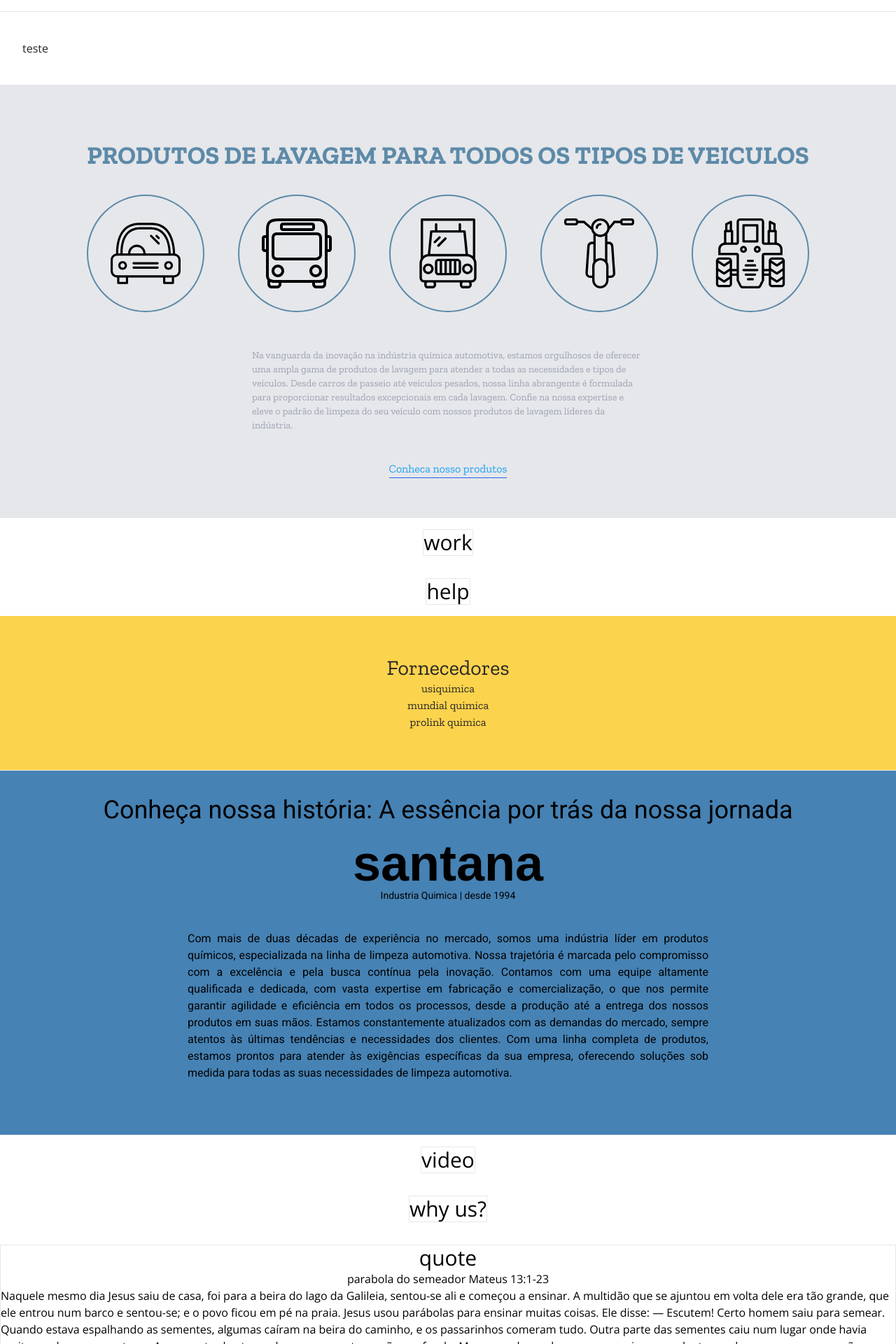
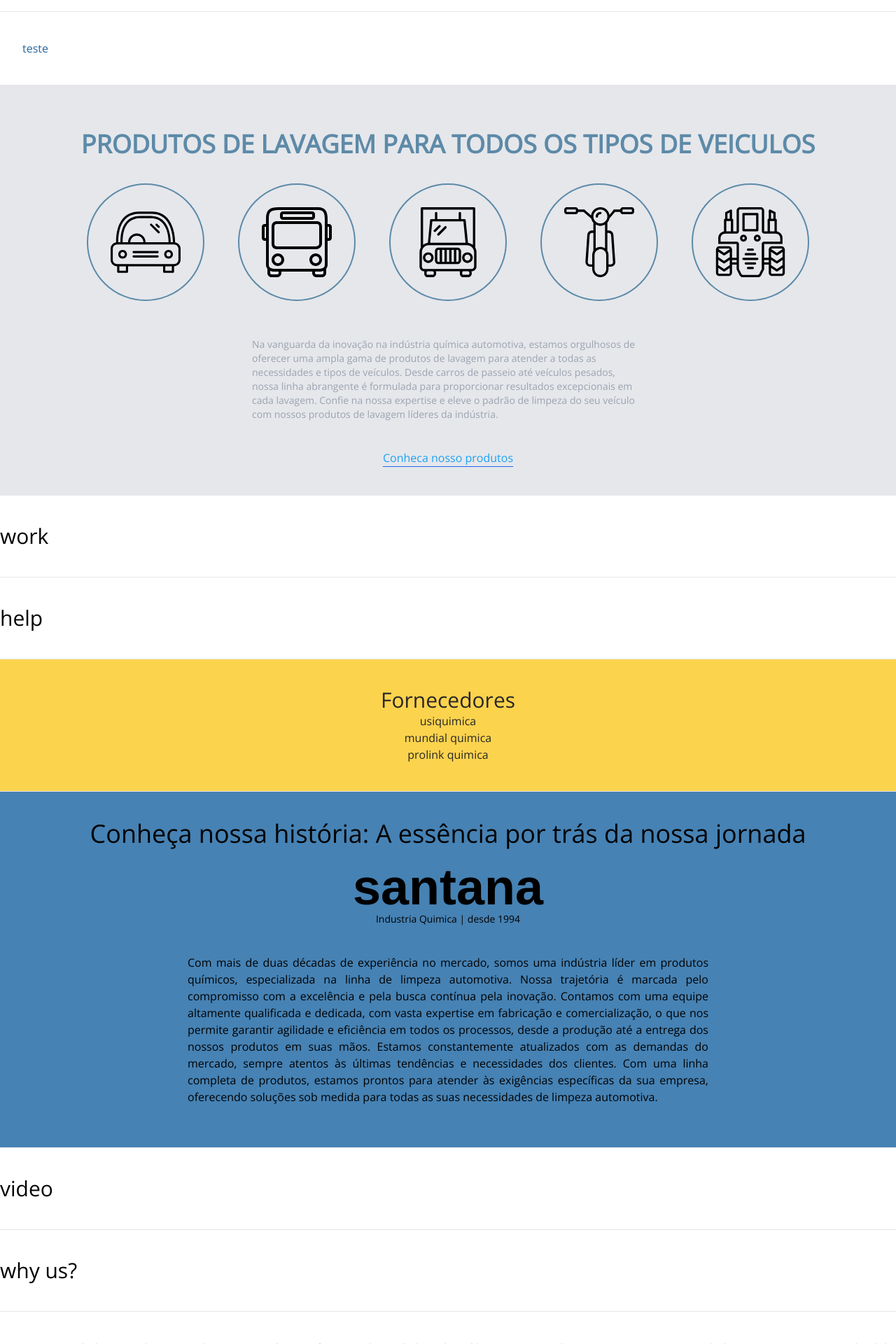
Before and after one commit to jcsj89/front-santana, a Next.js app: page / in a window 1280 px wide. Shown: the part 580-2500 px from the top of the page at 70% size. Built offline with nearby package versions, Linux system fonts and the light colour scheme; a web font is replaced by a local one.

Commit message:
18.10.24

```diff
--- a/src/app/(public)/page.tsx
+++ b/src/app/(public)/page.tsx
@@ -3,7 +3,6 @@ import SectionContact from "@/components/site/home/sections/ContactSection";
 import HeroSection from "@/components/site/home/sections/HeroSection";
 import KindCarsSection from "@/components/site/home/sections/KindCarsSection";
 import SessionBase from "@/components/site/home/SessionBase";
-import { roboto, zilla_Slab } from "@/utils/fonts";
 
 export default function Home() {
   return (
@@ -12,50 +11,47 @@ export default function Home() {
         <HeroSection />
       </SessionBase>
 
-      <SessionBase className="p-8 text-[#282626]">
+      <SessionBase className="p-8 text-[#26669e]">
         <h2>teste</h2>
       </SessionBase>
+
       {/* second section - about kind of cars us worked */}
-      <div
-        className={`flex border-b w-full
-        bg-gray-200 py-14 text-[#282626]
-        ${zilla_Slab.className}`}
-      >
+      <SessionBase className="bg-gray-200">
         <KindCarsSection />
-      </div>
+      </SessionBase>
 
-      <div className="flex border my-4 justify-center items-center">
+      <SessionBase>
         <h1 className="text-3xl">work</h1>
-      </div>
-      <div className="flex border my-4 justify-center items-center">
+      </SessionBase>
+
+      <SessionBase>
         <h1 className="text-3xl">help</h1>
-      </div>
-      <div
-        className={`flex flex-col justify-center items-center border-b w-full
-        bg-amber-300 py-14 text-[#282626]
-        ${zilla_Slab.className}`}
-      >
+      </SessionBase>
+
+      <SessionBase className="flex-col justify-center items-center bg-amber-300 text-[#282626]">
         <h1 className="text-3xl">Fornecedores</h1>
         <p>usiquimica</p>
         <p>mundial quimica</p>
         <p>prolink quimica</p>
-      </div>
+      </SessionBase>
 
       {/* section about us */}
-      <div
-        className={`flex flex-col justify-center items-center
-        border-b w-full py-9 pb-14
-        bg-[#4682b4] ${roboto.className}`}
+      <SessionBase
+        className={`flex-col justify-center items-center bg-[#4682b4] `}
+        font={"roboto.className"}
       >
         <AboutUsSection />
-      </div>
-      <div className="flex border my-4 justify-center items-center">
+      </SessionBase>
+
+      <SessionBase>
         <h1 className="text-3xl">video</h1>
-      </div>
-      <div className="flex border my-4 justify-center items-center">
+      </SessionBase>
+
+      <SessionBase>
         <h1 className="text-3xl">why us?</h1>
-      </div>
-      <div className="flex flex-col border my-4 justify-center items-center">
+      </SessionBase>
+
+      <SessionBase>
         <h1 className="text-3xl">quote</h1>
         <h2>parabola do semeador Mateus 13:1-23 </h2>
         <p>
@@ -106,46 +102,16 @@ export default function Home() {
           outras, sessenta; e ainda outras, trinta vezes mais do que foi
           semeado.
         </p>
-      </div>
-      <div className="flex border my-4 justify-center items-center">
+      </SessionBase>
+
+      <SessionBase>
         <h1 className="text-3xl">get in touch</h1>
-      </div>
+      </SessionBase>
 
       {/* section contact */}
-      <div
-        className={`flex flex-col justify-center items-center
-        border-b w-full py-9 pb-14
-         bg-gray-200 ${roboto.className}`}
-      >
+      <SessionBase className="bg-gray-200 flex-col justify-center items-center">
         <SectionContact />
-      </div>
-
-      <div className="flex ">
-        <div className="w-1/3 border p-3">
-          <h2>O que voce pode encontrar na Santana Quimica?</h2>
-          <p>
-            Lorem ipsum dolor sit amet consectetur adipisicing elit. Voluptatem
-            sit est officia sed ipsam, quos placeat beatae voluptatibus natus
-            aspernatur veritatis, libero molestias possimus quidem asperiores,
-            dolorem non laboriosam atque.
-          </p>
-        </div>
-        <div className="w-1/3 border p-3">
-          <h2>Nosso diferencial</h2>p Lorem ipsum dolor sit amet consectetur
-          adipisicing elit. Asperiores, consequatur rem. Ipsa ab sapiente dicta
-          similique fuga aspernatur, consectetur optio quaerat iusto molestias,
-          magnam doloremque vero libero est distinctio quisquam?
-        </div>
-        <div className="w-1/3 border p-3">
-          <h2>O que voce pode encontrar na Santana Quimica?</h2>
-          <p>
-            Lorem ipsum dolor sit amet consectetur adipisicing elit. Dolor,
-            nulla. Odit consectetur dolorum, assumenda dolore perferendis
-            maxime. Distinctio cumque optio exercitationem nostrum quae natus
-            rerum, officiis ab inventore odio aliquid.
-          </p>
-        </div>
-      </div>
+      </SessionBase>
     </main>
   );
 }
--- a/src/components/site/home/SessionBase.tsx
+++ b/src/components/site/home/SessionBase.tsx
@@ -1,11 +1,14 @@
 interface ISessionBase {
   className?: string;
   children?: any;
+  font?: string;
 }
 
 const SessionBase = (props: ISessionBase) => {
   return (
-    <div className={`${props.className} flex border-b w-full py-10`}>
+    <div
+      className={`${props.className} ${props.font} flex border-b w-full py-10`}
+    >
       {props.children}
     </div>
   );
--- a/src/components/site/home/sections/ContactSection.tsx
+++ b/src/components/site/home/sections/ContactSection.tsx
@@ -1,13 +1,14 @@
-'use client'
+"use client";
 
-import ContactForm from '@/components/form/ContactForm';
-import Image from 'next/image';
-import React from 'react'
+import ContactForm from "@/components/form/ContactForm";
+import Image from "next/image";
 
 const SectionContact = () => {
   return (
     <>
-      <h1 className="text-4xl uppercase">Precisa falar conosco ?</h1>
+      <h1 className="text-4xl uppercase border border-red-700">
+        Precisa falar conosco ?
+      </h1>
 
       <div className="flex justify-center items-center w-full p-10 ">
         <div className="flex flex-col w-1/2 justify-center items-center">
@@ -34,6 +35,6 @@ const SectionContact = () => {
       </div>
     </>
   );
-}
+};
 
-export default SectionContact
+export default SectionContact;
--- a/src/components/site/home/sections/KindCarsSection.tsx
+++ b/src/components/site/home/sections/KindCarsSection.tsx
@@ -1,6 +1,5 @@
-import React from 'react'
-import ImageCard from '../ImageCard';
-import LinkPage from '@/components/UI/LinkPage';
+import LinkPage from "@/components/UI/LinkPage";
+import ImageCard from "../ImageCard";
 
 const KindCarsSection = () => {
   return (
@@ -10,7 +9,7 @@ const KindCarsSection = () => {
           Produtos de lavagem para todos os tipos de veiculos
         </h1>
 
-        <div className="flex p-3 ">
+        <div className="flex justify-center flex-wrap p-3">
           <ImageCard src="/img/car-svgrepo-com.svg" />
           <ImageCard src="/img/bus-svgrepo-com.svg" />
           <ImageCard src="/img/truck-svgrepo-com.svg" />
@@ -39,6 +38,6 @@ const KindCarsSection = () => {
       </div>
     </>
   );
-}
+};
 
-export default KindCarsSection
+export default KindCarsSection;
```
Also changed, not shown: src/components/tests/temp.txt (added).
